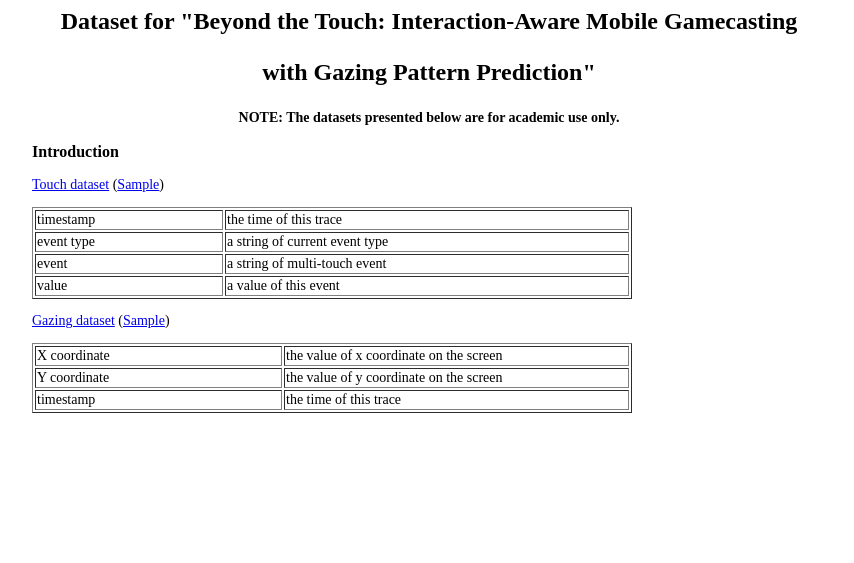
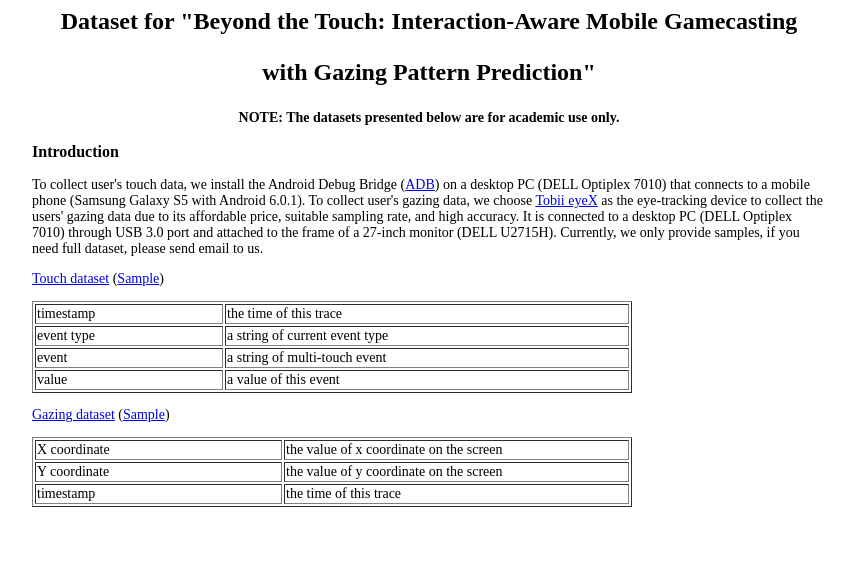
Before and after one commit to eyegazing/eyegazing.github.io, a plain HTML site: page index.html in a window 1280 px wide. Shown: the whole page, without its empty margins (211-1065 px from the left). Drawn offline with Linux system fonts and the light colour scheme.

Commit message:
sdafasdasf
sadfasdf

```diff
--- a/index.html
+++ b/index.html
@@ -31,6 +31,7 @@ body,td,th {
     <tr>
       <td>
         <p align="left" class="SECTION">Introduction</p>
+        <p align="left">To collect user's touch data, we install the Android Debug Bridge (<a href="https://developer.android.com/studio/command-line/adb.html">ADB</a>) on a desktop PC (DELL Optiplex 7010) that connects to a mobile phone (Samsung Galaxy S5 with Android 6.0.1). To collect user's gazing data, we choose <a href="http://tobiigaming.com/product/tobii-eyex/">Tobii eyeX</a> as the eye-tracking device to collect the users' gazing data due to its affordable price, suitable sampling rate, and high accuracy. It is connected to a desktop PC (DELL Optiplex 7010) through USB 3.0 port and attached to the frame of a 27-inch monitor (DELL U2715H).  Currently, we only provide samples, if you need full dataset, please send email to us. </p>
         <p align="left"><a href="mailto:congz@sfu.ca">Touch dataset</a> (<a href="https://drive.google.com/file/d/0B4HK4KUlSJtBN056VXJybi1COFU/view?usp=sharing">Sample</a>) </p>
         <table width="600" border="1">
           <tr>
```
